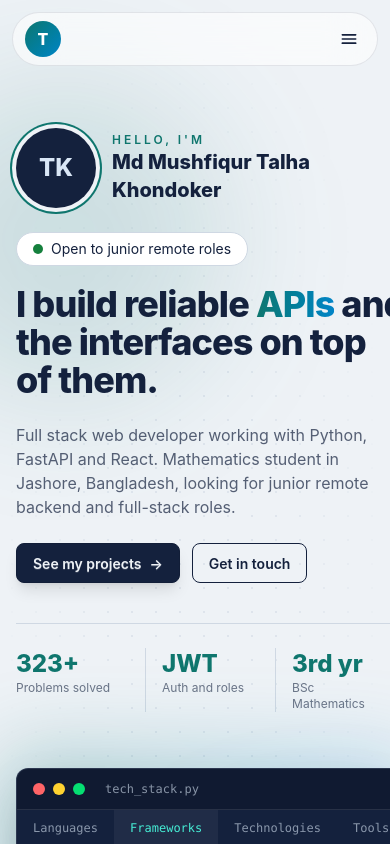
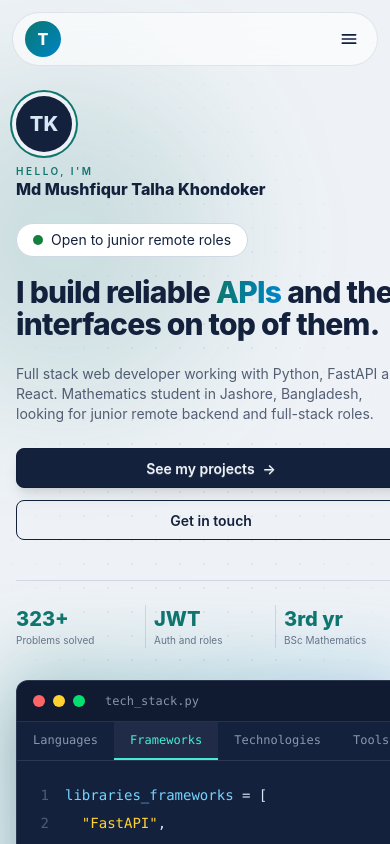
Before and after one commit to talha-khondoker/portfolio, a React (Vite) app: page / in a window 390 px wide. Shown: the top 844 px of the page. Built offline with nearby package versions, Linux system fonts and the light colour scheme.

Commit message:
Update code and fix bugs

```diff
--- a/src/components/Hero.jsx
+++ b/src/components/Hero.jsx
@@ -133,18 +133,20 @@ export default function Hero() {
       <div aria-hidden="true" className="pointer-events-none absolute -left-24 top-20 size-80 rounded-full bg-secondary/15 blur-3xl" />
       <div aria-hidden="true" className="pointer-events-none absolute -right-24 bottom-10 size-80 rounded-full bg-info/15 blur-3xl" />
 
-      <div className="relative mx-auto grid min-h-screen max-w-6xl items-center gap-14 px-4 pb-16 pt-32 lg:grid-cols-[1.1fr_1fr]">
+      <div className="relative mx-auto grid min-h-screen max-w-6xl items-center gap-8 px-4 pb-16 pt-24 sm:gap-10 sm:pt-28 lg:grid-cols-[1.1fr_1fr] lg:gap-14 lg:pt-32">
         <div>
-          <div className="mb-6 flex items-center gap-4">
-            <div className="grid size-20 shrink-0 place-items-center rounded-full bg-neutral text-2xl font-extrabold text-neutral-content ring-2 ring-secondary ring-offset-4 ring-offset-base-200">
+          <div className="mb-6 flex flex-col items-start gap-3 sm:flex-row sm:items-center">
+            <div className="grid size-14 shrink-0 place-items-center rounded-full bg-neutral text-xl font-extrabold text-neutral-content ring-2 ring-secondary ring-offset-4 ring-offset-base-200 sm:size-20 sm:text-2xl">
               TK
             </div>
             {/* When you have your photo, replace the div above with:
             <img src="/talha.jpg" alt="Talha Khondoker" className="size-20 shrink-0 rounded-full object-cover ring-2 ring-secondary ring-offset-4 ring-offset-base-200" />
             */}
-            <div>
-              <p className="text-xs font-semibold uppercase tracking-[0.25em] text-secondary">Hello, I'm</p>
-              <p className="text-xl font-extrabold">Md Mushfiqur Talha Khondoker</p>
+            <div className="min-w-0">
+              <p className="text-[10px] font-semibold uppercase tracking-[0.25em] text-secondary sm:text-xs">Hello, I'm</p>
+              <p className="max-w-[22rem] text-base font-extrabold leading-tight sm:text-xl">
+                Md Mushfiqur Talha Khondoker
+              </p>
             </div>
           </div>
 
@@ -156,32 +158,32 @@ export default function Hero() {
             Open to junior remote roles
           </div>
 
-          <h1 className="text-4xl font-extrabold leading-[1.05] tracking-tight md:text-6xl">
+          <h1 className="max-w-xl text-3xl font-extrabold leading-[1.05] tracking-tight sm:text-4xl md:text-6xl">
             I build reliable{' '}
             <span className="bg-gradient-to-r from-secondary to-info bg-clip-text text-transparent">APIs</span>{' '}
             and the interfaces on top of them.
           </h1>
 
-          <p className="my-6 max-w-md text-base-content/70">
+          <p className="my-6 max-w-md text-sm text-base-content/70 sm:text-base">
             Full stack web developer working with Python, FastAPI and React. Mathematics student in
             Jashore, Bangladesh, looking for junior remote backend and full-stack roles.
           </p>
 
-          <div className="flex flex-wrap gap-3">
-            <a href="#projects" className="btn btn-primary gap-2 shadow-lg transition hover:-translate-y-0.5">
+          <div className="flex flex-col gap-3 sm:flex-row sm:flex-wrap">
+            <a href="#projects" className="btn btn-primary w-full gap-2 shadow-lg transition hover:-translate-y-0.5 sm:w-auto">
               See my projects <span aria-hidden="true">→</span>
             </a>
-            <a href="#contact" className="btn btn-outline transition hover:-translate-y-0.5">
+            <a href="#contact" className="btn btn-outline w-full transition hover:-translate-y-0.5 sm:w-auto">
               Get in touch
             </a>
           </div>
 
           <dl className="mt-10 grid max-w-md grid-cols-3 divide-x divide-base-300 border-t border-base-300 pt-6">
             {stats.map((s) => (
-              <div key={s.label} className="px-4 first:pl-0">
+              <div key={s.label} className="px-2 first:pl-0 sm:px-4">
                 <dt className="sr-only">{s.label}</dt>
-                <dd className="text-2xl font-extrabold text-secondary">{s.value}</dd>
-                <p className="text-xs text-base-content/60">{s.label}</p>
+                <dd className="text-xl font-extrabold text-secondary sm:text-2xl">{s.value}</dd>
+                <p className="text-[10px] text-base-content/60 sm:text-xs">{s.label}</p>
               </div>
             ))}
           </dl>
--- a/src/index.css
+++ b/src/index.css
@@ -63,3 +63,7 @@ html {
   scroll-behavior: smooth;
   scroll-padding-top: 6rem;
 }
+
+html, body, #root { overflow-x: hidden; }
+body { max-width: 100vw; }
+* { box-sizing: border-box; }
```
